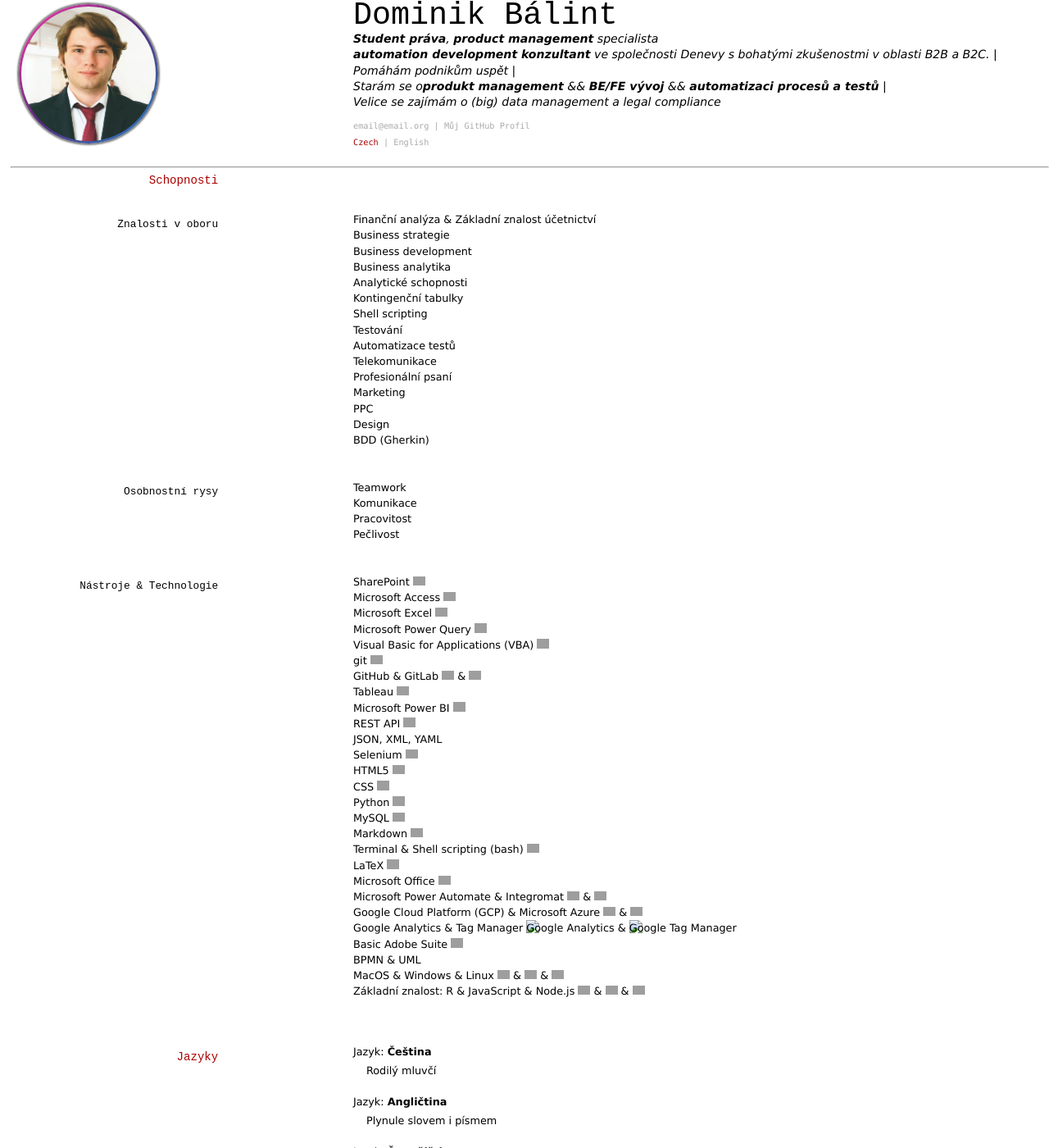
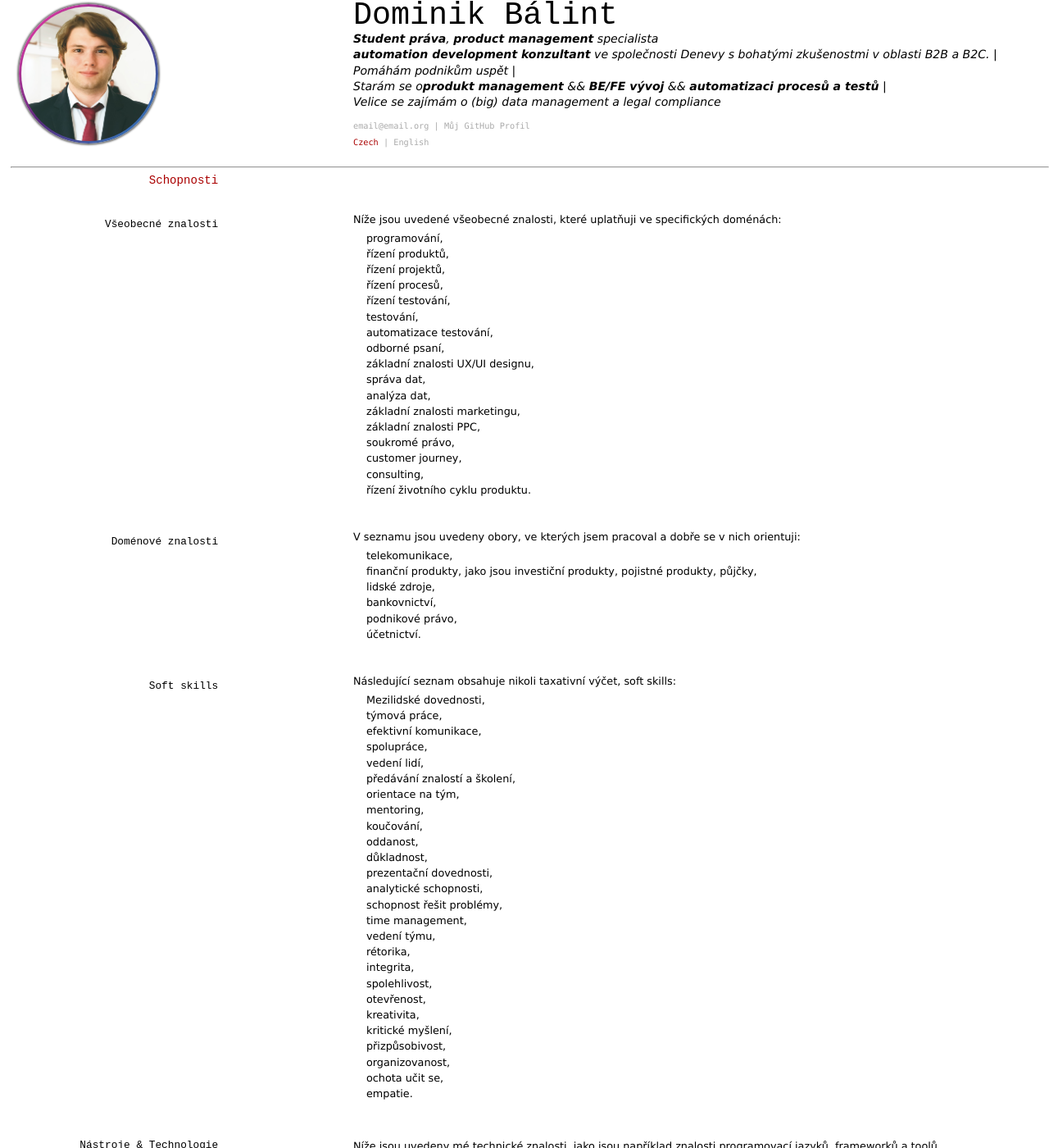
Before and after one commit to Dominik-97/curriculum-vitae, a Jekyll site: the page built from index_cz.md, in a window 1280 px wide and 1400 px high, scrolled down 2337 px. Shown: the whole window at 82% size. Built offline with Jekyll 4.4.1, drawn with Linux system fonts in a browser that asks for light colours; some of the changed text lies outside the part shown; grey boxes are pictures that could not be loaded.

Commit message:
Translated skills.

```diff
--- a/index_cz.md
+++ b/index_cz.md
@@ -149,63 +149,112 @@ __Open Gate Boarding School, Babice u Říčan, Česká republika__ <br>
 &nbsp;
 &nbsp;
 
-### Znalosti v oboru
+### Všeobecné znalosti
 
-- Finanční analýza & Základní znalost účetnictví
-- Business strategie
-- Business development
-- Business analytika
-- Analytické schopnosti
-- Kontingenční tabulky
-- Shell scripting
-- Testování
-- Automatizace testů
-- Telekomunikace
-- Profesionální psaní
-- Marketing
-- PPC
-- Design
-- BDD (Gherkin)
+- Níže jsou uvedené všeobecné znalosti, které uplatňuji ve specifických doménách:
+  - programování,
+  - řízení produktů,
+  - řízení projektů,
+  - řízení procesů,
+  - řízení testování,
+  - testování,
+  - automatizace testování,
+  - odborné psaní,
+  - základní znalosti UX/UI designu,
+  - správa dat,
+  - analýza dat,
+  - základní znalosti marketingu,
+  - základní znalosti PPC,
+  - soukromé právo,
+  - customer journey,
+  - consulting,
+  - řízení životního cyklu produktu.
 
+### Doménové znalosti
 
-### Osobnostní rysy
+- V seznamu jsou uvedeny obory, ve kterých jsem pracoval a dobře se v nich orientuji:
+  - telekomunikace,
+  - finanční produkty, jako jsou investiční produkty, pojistné produkty, půjčky,
+  - lidské zdroje,
+  - bankovnictví,
+  - podnikové právo,
+  - účetnictví.
 
-- Teamwork
-- Komunikace
-- Pracovitost
-- Pečlivost
+### Soft skills
 
+- Následující seznam obsahuje nikoli taxativní výčet, soft skills:
+  - Mezilidské dovednosti,
+  - týmová práce,
+  - efektivní komunikace,
+  - spolupráce,
+  - vedení lidí,
+  - předávání znalostí a školení,
+  - orientace na tým,
+  - mentoring,
+  - koučování,
+  - oddanost,
+  - důkladnost,
+  - prezentační dovednosti,
+  - analytické schopnosti,
+  - schopnost řešit problémy,
+  - time management,
+  - vedení týmu,
+  - rétorika,
+  - integrita,
+  - spolehlivost,
+  - otevřenost,
+  - kreativita,
+  - kritické myšlení,
+  - přizpůsobivost,
+  - organizovanost,
+  - ochota učit se,
+  - empatie.
 
 ### Nástroje & Technologie
 
-- SharePoint <img alt="microsoftsharepoint" src="https://simpleicons.org/icons/microsoftsharepoint.svg" width="15px">
-- Microsoft Access <img alt="microsoftaccess" src="https://simpleicons.org/icons/microsoftaccess.svg" width="15px">
-- Microsoft Excel <img alt="microsoftexcel" src="https://simpleicons.org/icons/microsoftexcel.svg" width="15px">
-- Microsoft Power Query <img alt="microsoftpowerquery" src="https://simpleicons.org/icons/microsoft.svg" width="15px">
-- Visual Basic for Applications (VBA) <img alt="visualbasicforapplications" src="https://cdn3.iconfinder.com/data/icons/flat-design-spreadsheet-set-5/24/macros-vba-512.png" width="15px">
-- git <img alt="git" src="https://simpleicons.org/icons/git.svg" width="15px">
-- GitHub & GitLab <img alt="github" src="https://simpleicons.org/icons/github.svg" width="15px"> & <img alt="gitlab" src="https://simpleicons.org/icons/gitlab.svg" width="15px">
-- Tableau <img alt="tableau" src="https://simpleicons.org/icons/tableau.svg" width="15px">
-- Microsoft Power BI <img alt="microsoftpowerbi" src="https://simpleicons.org/icons/powerbi.svg" width="15px">
-- REST API <img alt="Rest API" src="https://img.icons8.com/ios/64/000000/api-settings.png" width="15px">
-- JSON, XML, YAML
-- Selenium <img alt="selenium" src="https://img.icons8.com/wired/64/000000/selenium-test-automation.png" width="15px">
-- HTML5 <img alt="html5" src="https://simpleicons.org/icons/html5.svg" width="15px">
-- CSS <img alt="css3" src="https://simpleicons.org/icons/css3.svg" width="15px">
-- Python <img alt="python" src="https://simpleicons.org/icons/python.svg" width="15px">
-- MySQL <img alt="MySQL" src="https://simpleicons.org/icons/mysql.svg" width="15px">
-- Markdown <img alt="Markdown" src="https://simpleicons.org/icons/markdown.svg" width="15px">
-- Terminal & Shell scripting (bash) <img alt="GNU Bash" src="https://simpleicons.org/icons/gnubash.svg" width="15px">
-- LaTeX <img alt="LaTeX" src="https://simpleicons.org/icons/latex.svg" width="15px">
-- Microsoft Office <img alt="Microsoft Office" src="https://simpleicons.org/icons/microsoftoffice.svg" width="15px">
-- Microsoft Power Automate & Integromat <img alt="Microsoft Power Automate" src="https://img.icons8.com/fluent/48/000000/microsoft-power-automate-2020.png" width="15px"> & <img alt="Integromat" src="https://images.saasworthy.com/integromat_1954_logo_1576566957_wkfxu.png" width="15px">
-- Google Cloud Platform (GCP) & Microsoft Azure <img alt="Google Cloud Platform" src="https://simpleicons.org/icons/googlecloud.svg" width="15px"> & <img alt="Microsoft Azure" src="https://simpleicons.org/icons/microsoftazure.svg" width="15px">
-- Google Analytics & Tag Manager <img alt="Google Analytics" src="https://simpleicons.org/icons/googleanalytics.svg" width="15px"> & <img alt="Google Tag Manager" src="https://simpleicons.org/icons/googletagmanager.svg" width="15px">
-- Basic Adobe Suite <img alt="Adobe Vreative Suite" src="https://simpleicons.org/icons/adobe.svg" width="15px">
-- BPMN & UML
-- MacOS & Windows & Linux <img alt="Apple" src="https://simpleicons.org/icons/apple.svg" width="15px"> & <img alt="Windows" src="https://simpleicons.org/icons/windows.svg" width="15px"> & <img alt="Linux" src="https://simpleicons.org/icons/linux.svg" width="15px">
-- Základní znalost: R & JavaScript & Node.js <img alt="R" src="https://simpleicons.org/icons/r.svg" width="15px"> & <img alt="JavaScript" src="https://simpleicons.org/icons/javascript.svg" width="15px"> & <img alt="Node.js" src="https://simpleicons.org/icons/node-dot-js.svg" width="15px">
+Níže jsou uvedeny mé technické znalosti, jako jsou například znalosti programovací jazyků, frameworků a toolů.
 
+<br>
+
+<ul>
+{% for skill in site.data.cv_data.HardSkills %}
+{% if skill.use %}
+<li>
+  {{ skill.name }}
+  {% for image in skill.images %}
+    <img alt="{{image.alt}}" src="{{image.src}}" width="15px">
+    {% unless forloop.last %} & {% endunless %}
+  {% endfor %}
+  | {{ skill.level.cz }}
+</li>
+{% endif %}
+{% endfor %}
+</ul>
+
+### Ostatní hard skills
+
+Níže jsou uvedeny další specifičtější dovednosti (Frameworky a Metodologie..), které nemusí přímo spadat do oblasti Nástroje & Technologie nebo Všeobecné znalosti.
+
+<br>
+
+<ul>
+{% for skill in site.data.cv_data.Others %}
+{% if skill.use %}
+<li>
+  {{ skill.name }}
+  {% if skill.images.lenght > 0 %}
+  {% for image in skill.images %}
+    <img alt="{{image.alt}}" src="{{image.src}}" width="15px">
+    {% unless forloop.last %} & {% endunless %}
+  {% endfor %}
+  {% endif %}
+  {% if skill.level.cz %}
+  | {{ skill.level.cz }}
+  {% endif %}
+</li>
+{% endif %}
+{% endfor %}
+</ul>
 
 ## Jazyky
 
```
Also changed, not shown: other parts of index_cz.md (+2 -0 lines).
